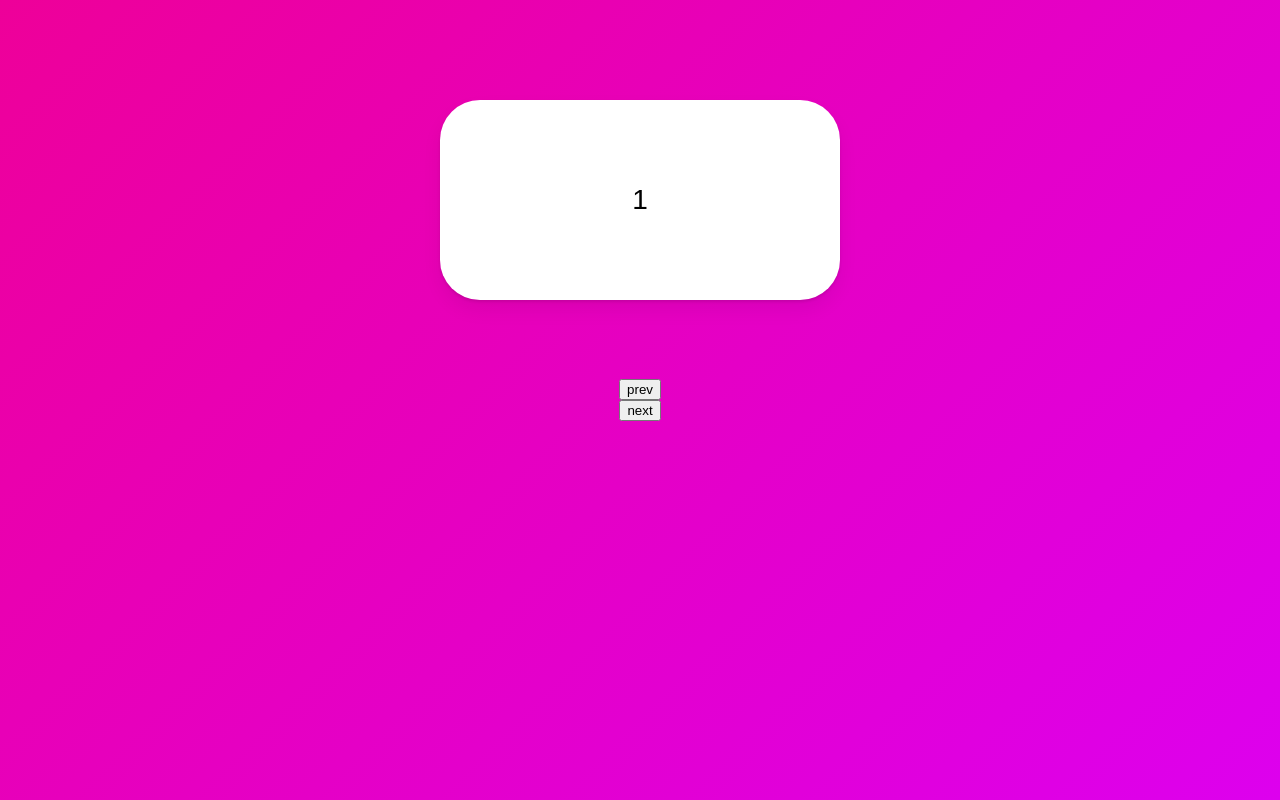
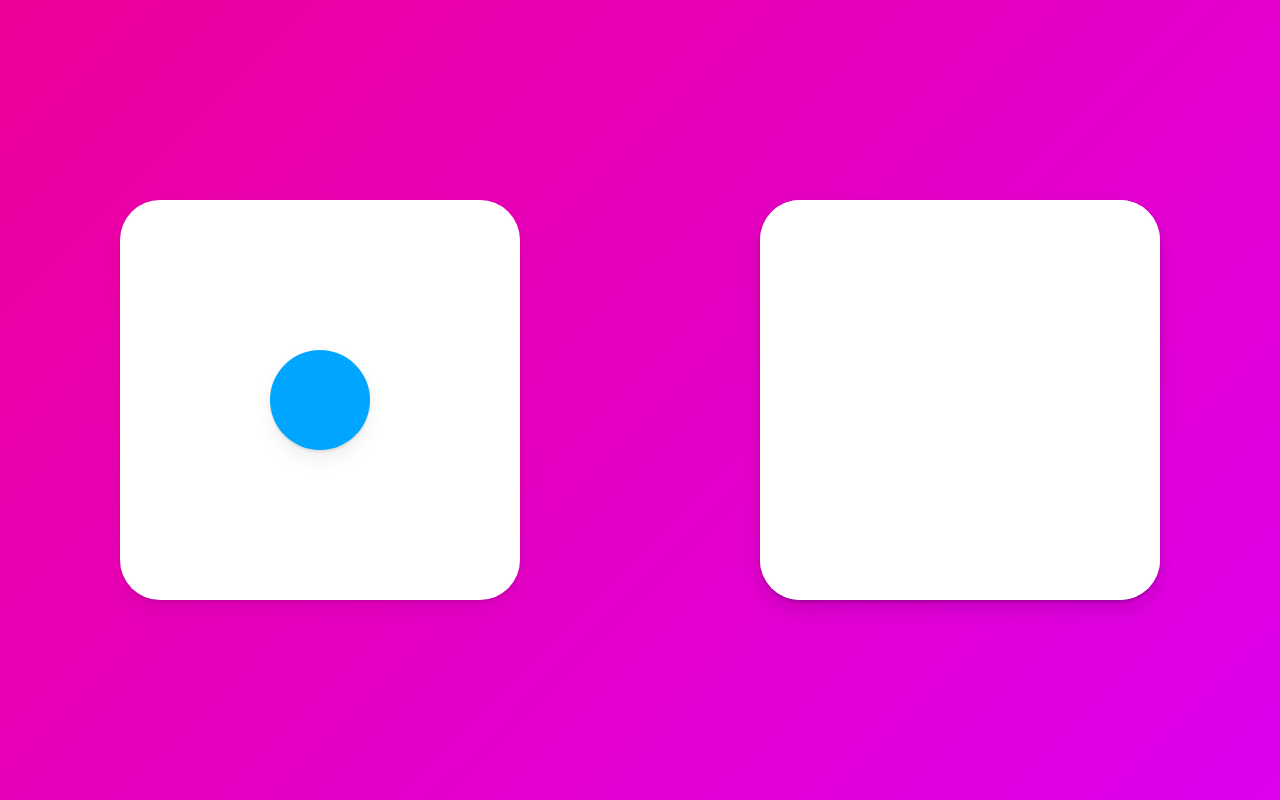
Before and after one commit to seovee/react-masterclass, a React (Create React App) app: page / in a window 1280 px wide. Built offline with nearby package versions, Linux system fonts and the light colour scheme.

Commit message:
8.14 다른 박스로 layout하는 것 구현

```diff
--- a/src/App.tsx
+++ b/src/App.tsx
@@ -6,72 +6,42 @@
   height: 100vh;
   width: 100vw;
   display: flex;
-  justify-content: center;
+  justify-content: space-around;
   align-items: center;
-  flex-direction: column;
 `;
 
 const Box = styled(motion.div)`
   width: 400px;
-  height: 200px;
+  height: 400px;
   background-color: rgba(255, 255, 255, 1);
   border-radius: 40px;
-  top: 100px;
-  position: absolute;
   display: flex;
   justify-content: center;
   align-items: center;
   font-size: 28px;
   box-shadow: 0 2px 3px rgba(0, 0, 0, 0.1), 0 10px 20px rgba(0, 0, 0, 0.06);
 `;
+const Circle = styled(motion.div)`
+  background-color: #00a5ff;
+  height: 100px;
+  width: 100px;
 
-const box = {
-  entry: (isBack: boolean) => {
-    return {
-      x: isBack ? -500 : 500,
-      opacity: 0,
-      scale: 0,
-    };
-  },
-  center: { x: 0, opacity: 1, scale: 1, transition: { duration: 0.3 } },
-  exit: (isBack: boolean) => {
-    return {
-      x: isBack ? 500 : -500,
-      opacity: 0,
-      scale: 0,
-      rotateX: 360,
-      transition: { duration: 0.3 },
-    };
-  },
-};
+  box-shadow: 0 2px 3px rgba(0, 0, 0, 0.1), 0 10px 20px rgba(0, 0, 0, 0.06);
+`;
 
 function App() {
-  const [visible, setVisible] = useState(1);
-  const [back, setBack] = useState(false);
-  const nextPlease = () => {
-    setVisible((prev) => (prev === 10 ? 10 : prev + 1));
-    setBack(false);
-  };
-  const prevPlease = () => {
-    setVisible((prev) => (prev === 1 ? 1 : prev - 1));
-    setBack(true);
-  };
+  const [clicked, setClicked] = useState(false);
+  const toggleClicked = () => setClicked((prev) => !prev);
   return (
-    <Wrapper>
-      <AnimatePresence custom={back}>
-        <Box
-          custom={back}
-          variants={box}
-          initial="entry"
-          animate="center"
-          exit="exit"
-          key={visible}
-        >
-          {visible}
-        </Box>
-      </AnimatePresence>
-      <button onClick={prevPlease}>prev</button>
-      <button onClick={nextPlease}>next</button>
+    <Wrapper onClick={toggleClicked}>
+      <Box>
+        {!clicked ? (
+          <Circle layoutId="circle" style={{ borderRadius: 50 }} />
+        ) : null}
+      </Box>
+      <Box>
+        <Box>{clicked ? <Circle layoutId="circle" /> : null}</Box>
+      </Box>
     </Wrapper>
   );
 }
```
